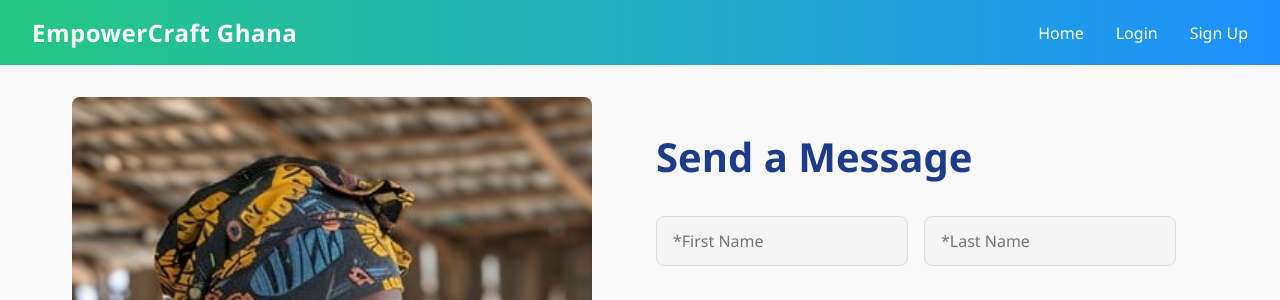
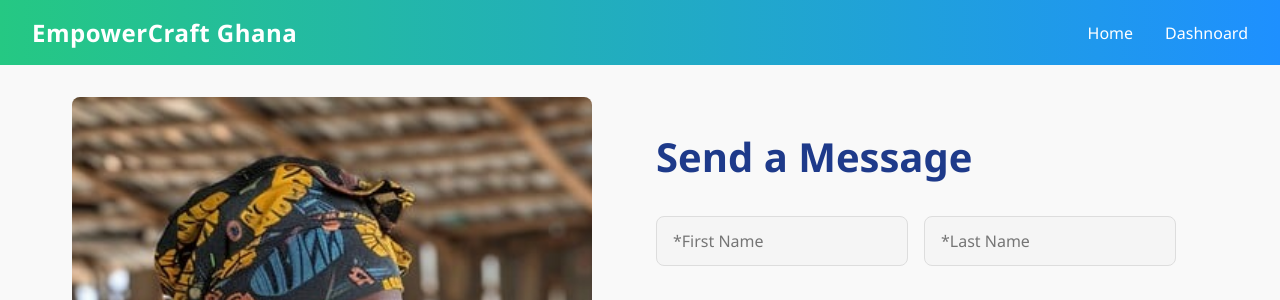
Before and after one commit to Afful-yayra156/EmpowerCraftGhana, a PHP site: page /view/messages.php in a window 1280 px wide. Shown: the top 300 px of the page. Run offline with PHP 8.4, Linux system fonts and the light colour scheme.

Commit message:
Update messages.php

```diff
--- a/view/messages.php
+++ b/view/messages.php
@@ -206,8 +206,8 @@
         <div class="logo">EmpowerCraft Ghana</div>
         <nav class="nav">
             <a href="index.html">Home</a>
-            <a href="login.php">Login</a>
-            <a href="signup.php">Sign Up</a>
+            <a href="dashboard.php">Dashnoard</a>
+
         </nav>
     </header>
 
```
